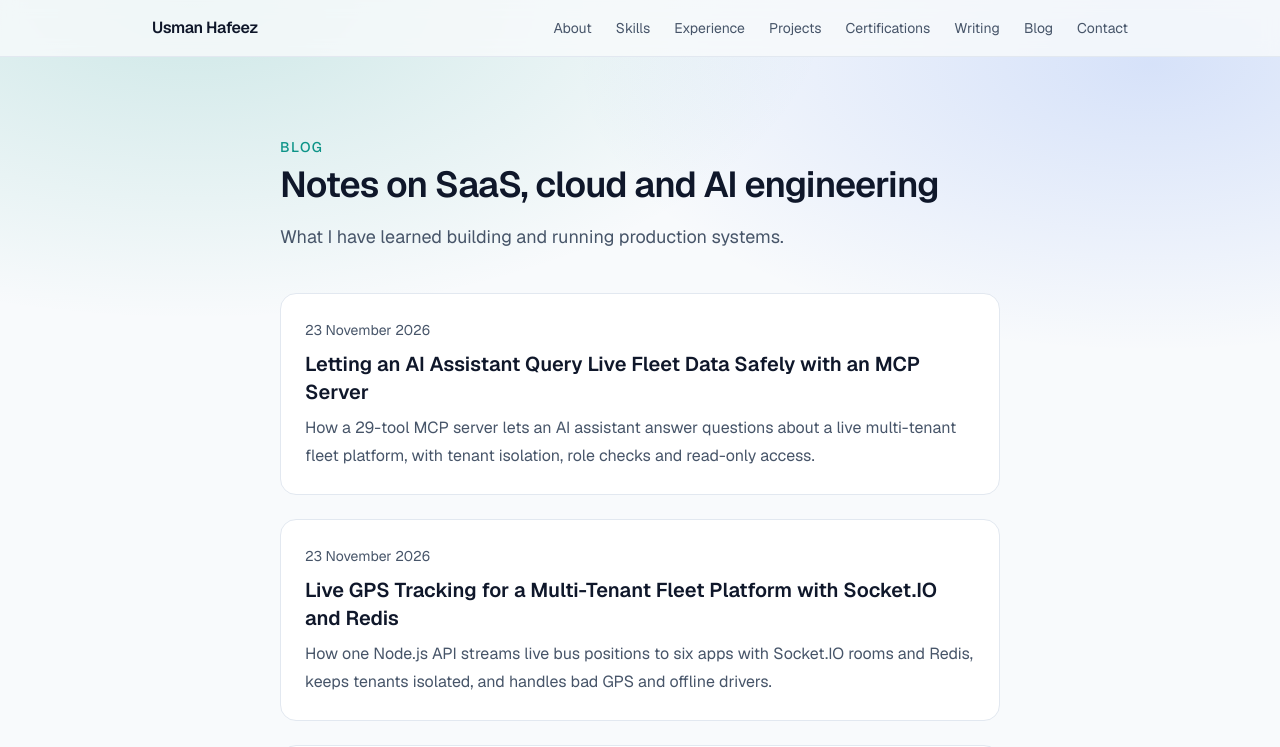
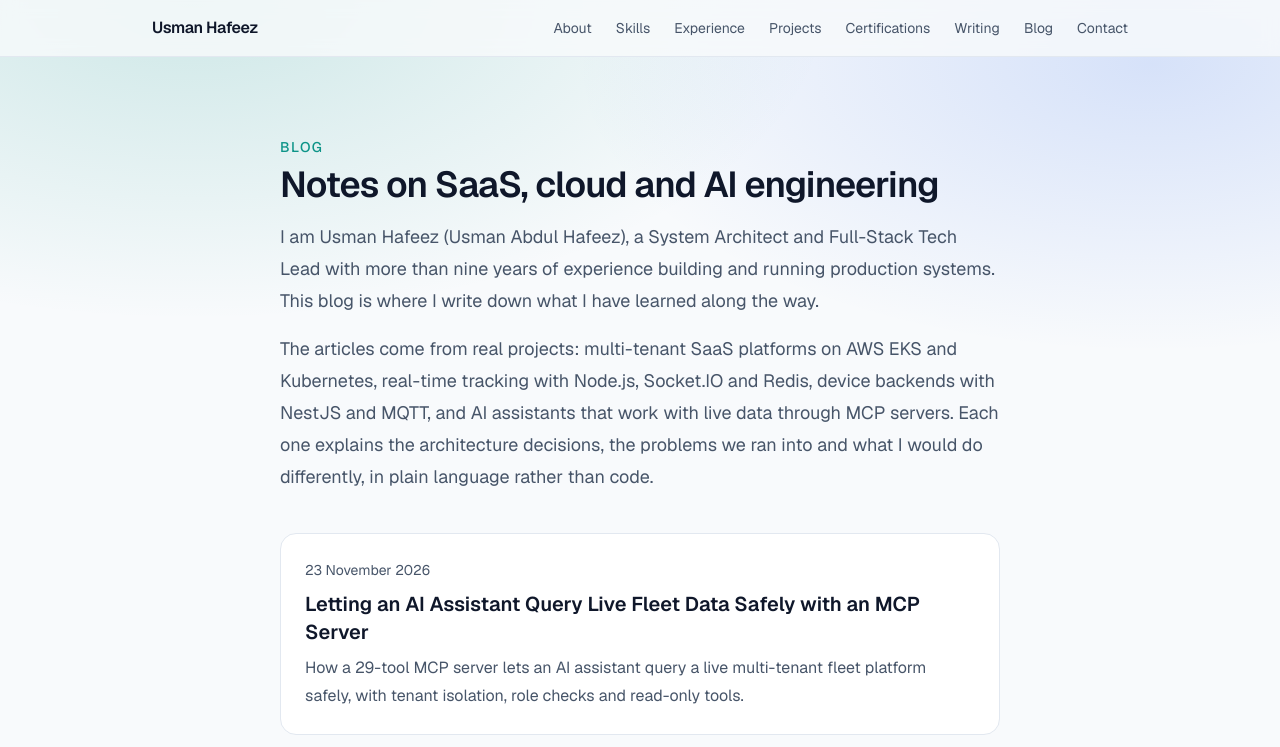
Before and after one commit to usmanhafeez147/portfolio, a Next.js app: page /blog in a window 1280 px wide. Shown: the top 747 px of the page. Built offline with nearby package versions, Linux system fonts and the light colour scheme.

Commit message:
Fix blog titles, descriptions and blog intro

```diff
--- a/src/app/blog/[slug]/page.tsx
+++ b/src/app/blog/[slug]/page.tsx
@@ -18,7 +18,7 @@ export async function generateMetadata({ params }: Props): Promise<Metadata> {
   if (!post) return {};
   const url = `/blog/${post.slug}`;
   return {
-    title: post.title,
+    title: { absolute: post.seoTitle },
     description: post.description,
     keywords: post.keywords,
     alternates: { canonical: url },
--- a/src/app/blog/page.tsx
+++ b/src/app/blog/page.tsx
@@ -5,8 +5,8 @@ import { posts } from "@/data/posts";
 import { profile } from "@/data/profile";
 
 export const metadata: Metadata = {
-  title: "Blog",
-  description: `Articles by ${profile.name} on SaaS architecture, AWS, Kubernetes, full-stack development and AI agents.`,
+  title: { absolute: "Engineering Blog on SaaS, AWS and AI | Usman Hafeez" },
+  description: `Articles by ${profile.name} on multi-tenant SaaS architecture, AWS and Kubernetes, real-time systems, IoT backends and AI agents with MCP.`,
   alternates: { canonical: "/blog" },
 };
 
@@ -30,9 +30,22 @@ export default function BlogIndex() {
         <h1 className="mt-2 text-3xl font-semibold tracking-tight sm:text-4xl">
           Notes on SaaS, cloud and AI engineering
         </h1>
-        <p className="mt-4 text-lg leading-8 text-muted">
-          What I have learned building and running production systems.
-        </p>
+        <div className="mt-4 space-y-4 text-lg leading-8 text-muted">
+          <p>
+            I am Usman Hafeez (Usman Abdul Hafeez), a System Architect and
+            Full-Stack Tech Lead with more than nine years of experience
+            building and running production systems. This blog is where I
+            write down what I have learned along the way.
+          </p>
+          <p>
+            The articles come from real projects: multi-tenant SaaS platforms
+            on AWS EKS and Kubernetes, real-time tracking with Node.js,
+            Socket.IO and Redis, device backends with NestJS and MQTT, and AI
+            assistants that work with live data through MCP servers. Each one
+            explains the architecture decisions, the problems we ran into and
+            what I would do differently, in plain language rather than code.
+          </p>
+        </div>
         <ul className="mt-10 space-y-6">
           {posts.map((post) => (
             <li
--- a/src/data/posts.ts
+++ b/src/data/posts.ts
@@ -1,6 +1,7 @@
 export type Post = {
   slug: string;
   title: string;
+  seoTitle: string;
   description: string;
   published: string;
   keywords: string[];
@@ -11,8 +12,9 @@ export const posts: Post[] = [
     slug: "mcp-server-ai-assistant-fleet-data",
     title:
       "Letting an AI Assistant Query Live Fleet Data Safely with an MCP Server",
+    seoTitle: "Safe MCP Server for Live Fleet Data | Usman Hafeez",
     description:
-      "How a 29-tool MCP server lets an AI assistant answer questions about a live multi-tenant fleet platform, with tenant isolation, role checks and read-only access.",
+      "How a 29-tool MCP server lets an AI assistant query a live multi-tenant fleet platform safely, with tenant isolation, role checks and read-only tools.",
     published: "2026-11-23",
     keywords: [
       "MCP server",
@@ -30,8 +32,9 @@ export const posts: Post[] = [
     slug: "live-gps-tracking-socket-io-redis",
     title:
       "Live GPS Tracking for a Multi-Tenant Fleet Platform with Socket.IO and Redis",
+    seoTitle: "Live GPS Tracking with Socket.IO and Redis | Usman Hafeez",
     description:
-      "How one Node.js API streams live bus positions to six apps with Socket.IO rooms and Redis, keeps tenants isolated, and handles bad GPS and offline drivers.",
+      "How one Node.js API streams live bus positions to six apps with Socket.IO and Redis, keeps tenants isolated and handles offline drivers.",
     published: "2026-11-23",
     keywords: [
       "live GPS tracking",
@@ -48,6 +51,7 @@ export const posts: Post[] = [
   {
     slug: "reliable-iot-messaging-nestjs-mqtt",
     title: "Building Reliable IoT Messaging with NestJS, MQTT and MongoDB",
+    seoTitle: "IoT Messaging with NestJS and MQTT | Usman Hafeez",
     description:
       "Patterns for reliable device backends: MQTT topic design, device provisioning, QoS choices, idempotent processing and MongoDB transactions in NestJS.",
     published: "2026-11-23",
@@ -66,8 +70,9 @@ export const posts: Post[] = [
     slug: "multi-tenant-saas-aws-eks",
     title:
       "How We Serve 100+ Client Websites from One Multi-Tenant SaaS on AWS EKS",
+    seoTitle: "Multi-Tenant SaaS on AWS EKS for 100+ Sites | Usman Hafeez",
     description:
-      "How one Next.js renderer on AWS EKS serves 100+ customer websites: hostname routing, automatic HTTPS for custom domains, Redis caching, tenant isolation and safe deploys.",
+      "How one Next.js renderer on AWS EKS serves 100+ customer websites: hostname routing, automatic HTTPS, Redis caching and safe deploys.",
     published: "2026-11-23",
     keywords: [
       "multi-tenant SaaS",
```
